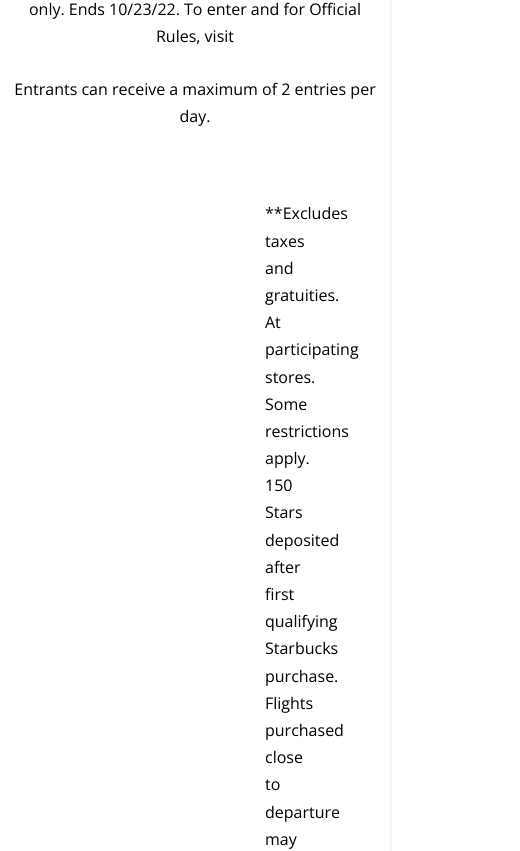
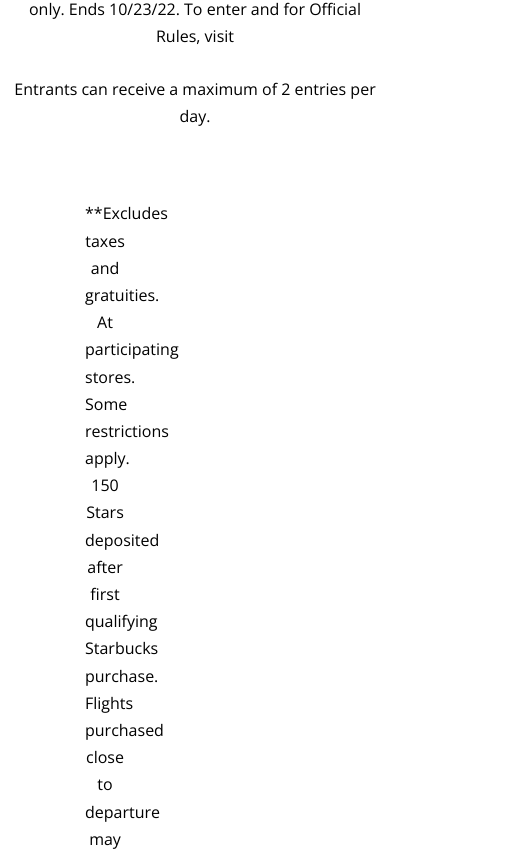
Before and after one commit to deeksha16222/starbucks-website-clone, a React (Create React App) app: page / in a window 390 px wide. Shown: the part 3075-3926 px from the top of the page, 520 px wide, since content can reach past the window. Built offline with nearby package versions, Linux system fonts and the light colour scheme.

Commit message:
changes for deployment

```diff
--- a/src/App.css
+++ b/src/App.css
@@ -404,7 +404,7 @@
     }
 
     .text-condition{
-        text-align: center;
+        padding-left: 80px;
     }
 
     .text-xl-three{
```
